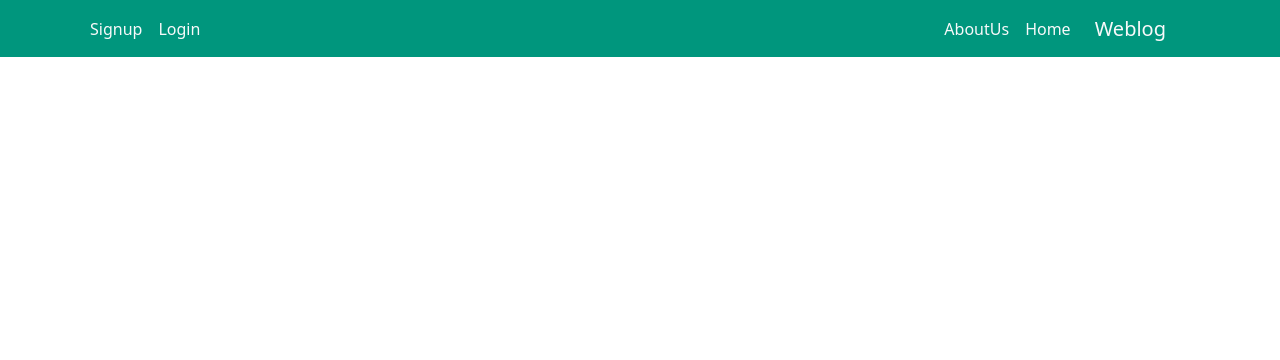
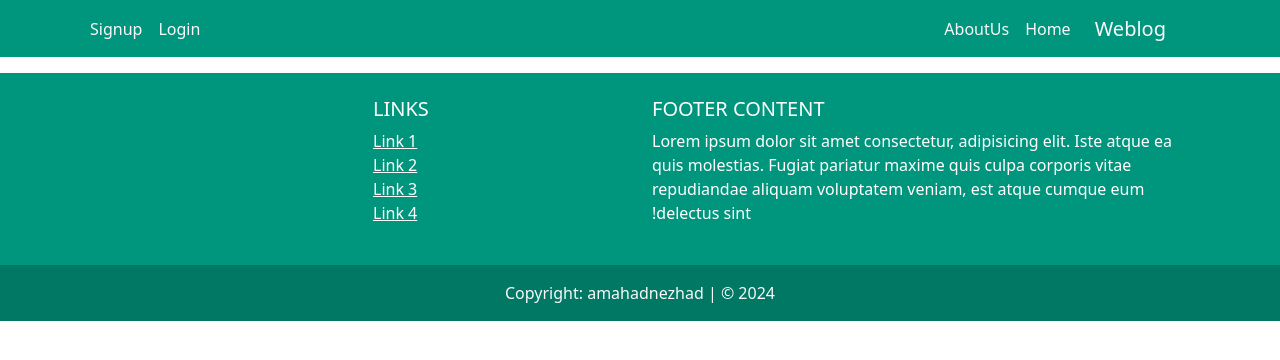
Before and after one commit to amahadnejad/Weblog, a Django app: page / in a window 1280 px wide. Shown: the top 360 px of the page. Run offline with Django 4.2, Linux system fonts and the light colour scheme; data that the repository does not hold is empty.

Commit message:
Add Footer To _base.html Template

```diff
--- a/templates/_base.html
+++ b/templates/_base.html
@@ -49,6 +49,57 @@
 {% block content %}
 {% endblock content %}
 
+<footer class="text-white text-center text-lg-start mt-3" style="background-color: #00967d;">
+    <!-- Grid container -->
+    <div class="container p-4">
+        <!--Grid row-->
+        <div class="row">
+            <!--Grid column-->
+            <div class="col-lg-6 col-md-12 mb-4 mb-md-0">
+                <h5 class="text-uppercase">Footer Content</h5>
+
+                <p>
+                    Lorem ipsum dolor sit amet consectetur, adipisicing elit. Iste atque ea quis
+                    molestias. Fugiat pariatur maxime quis culpa corporis vitae repudiandae aliquam
+                    voluptatem veniam, est atque cumque eum delectus sint!
+                </p>
+            </div>
+            <!--Grid column-->
+
+            <!--Grid column-->
+            <div class="col-lg-3 col-md-6 mb-4 mb-md-0">
+                <h5 class="text-uppercase">Links</h5>
+
+                <ul class="list-unstyled mb-0">
+                    <li>
+                        <a href="#!" class="text-white">Link 1</a>
+                    </li>
+                    <li>
+                        <a href="#!" class="text-white">Link 2</a>
+                    </li>
+                    <li>
+                        <a href="#!" class="text-white">Link 3</a>
+                    </li>
+                    <li>
+                        <a href="#!" class="text-white">Link 4</a>
+                    </li>
+                </ul>
+            </div>
+            <!--Grid column-->
+
+        </div>
+        <!--Grid row-->
+    </div>
+    <!-- Grid container -->
+
+    <!-- Copyright -->
+    <div class="text-light text-center p-3" style="background-color: rgba(0, 0, 0, 0.2);">
+            Copyright:
+            <a class="text-light text-decoration-none" href="https://github.com/amahadnezhad">amahadnezhad</a>
+            | © 2024
+    </div>
+    <!-- Copyright -->
+</footer>
 <script src="https://cdn.jsdelivr.net/npm/bootstrap@5.3.3/dist/js/bootstrap.bundle.min.js"
         integrity="sha384-YvpcrYf0tY3lHB60NNkmXc5s9fDVZLESaAA55NDzOxhy9GkcIdslK1eN7N6jIeHz"
         crossorigin="anonymous"></script>
```
